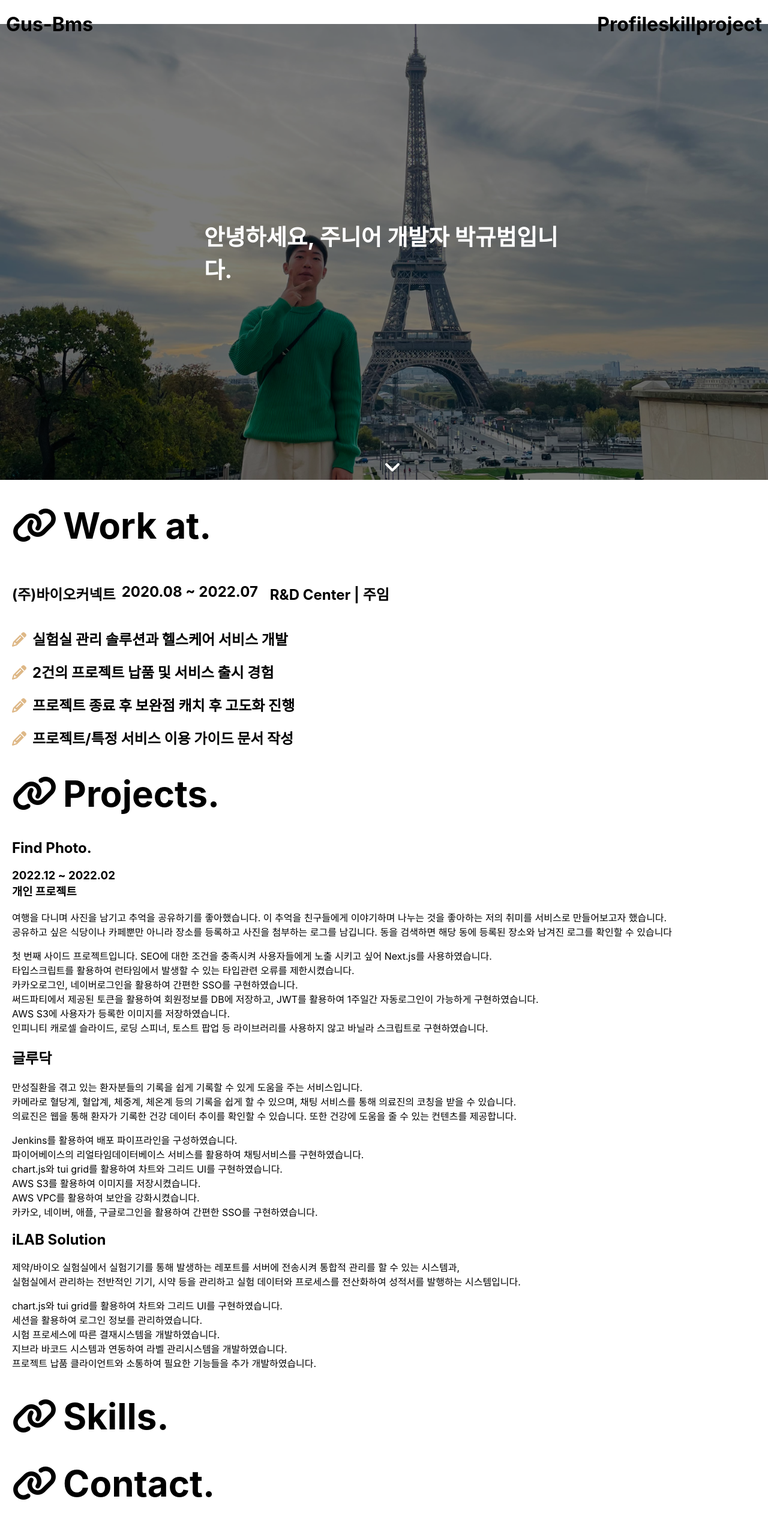
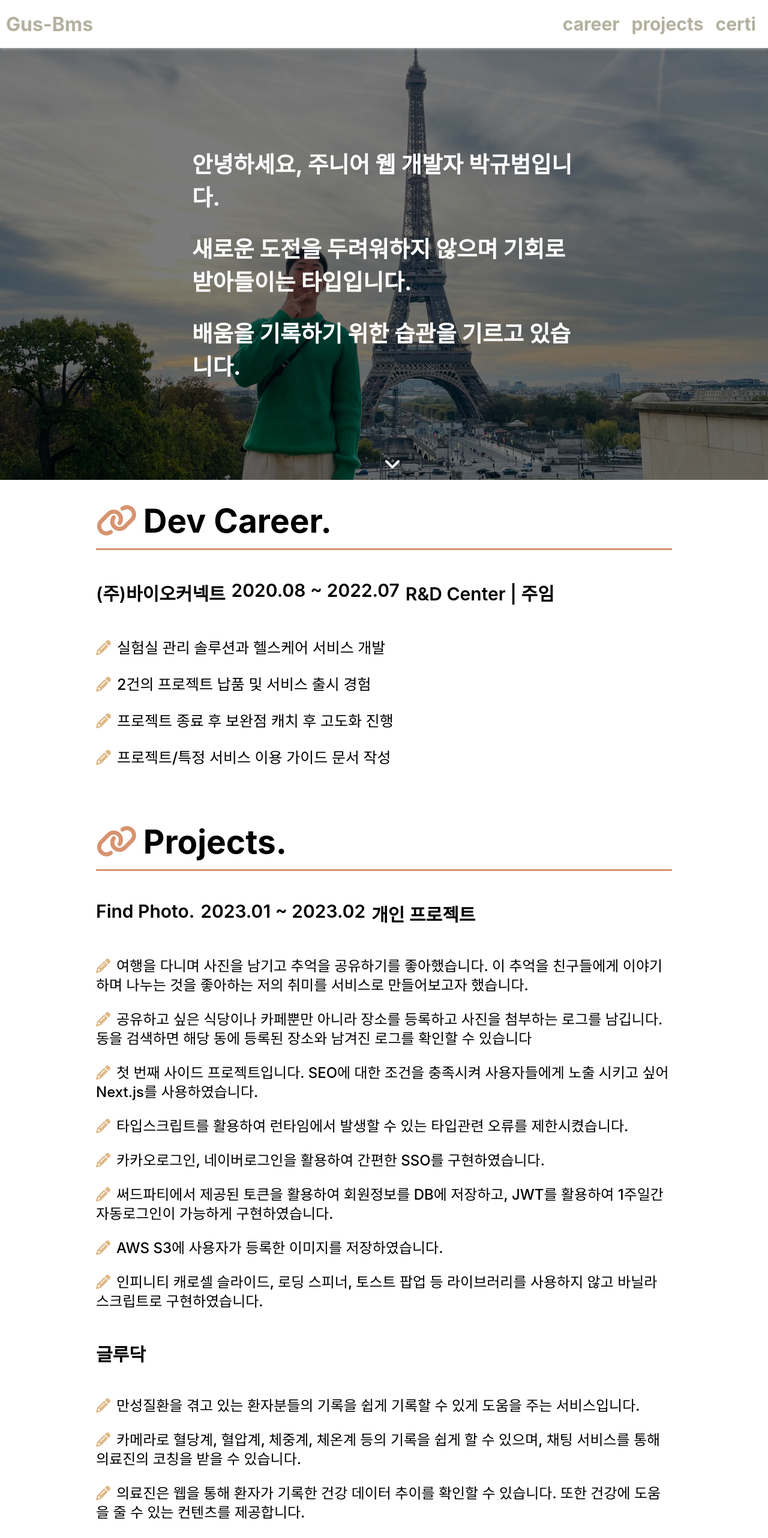
Before and after one commit to gus-bms/portfolio, a React (Create React App) app: page / in a window 1280 px wide. Shown: the top 2564 px of the page at 60% size. Built offline with nearby package versions, Linux system fonts and the light colour scheme.

Commit message:
1차 수정

```diff
--- a/src/App.tsx
+++ b/src/App.tsx
@@ -1,5 +1,6 @@
 import Header from './component/Header';
 import Main from './Main';
+import Footer from './component/Footer';
 import './App.scss';
 
 function App() {
@@ -7,7 +8,7 @@ function App() {
     <div className="App">
       <Header></Header>
       <Main></Main>
-
+      <Footer></Footer>
     </div>
   );
 }
--- a/src/Main.tsx
+++ b/src/Main.tsx
@@ -1,11 +1,10 @@
 import style from './styles/Main.module.scss'
-import { faAngleDown, faLink } from "@fortawesome/free-solid-svg-icons";
+import { faAngleDown } from "@fortawesome/free-solid-svg-icons";
 import { FontAwesomeIcon } from "@fortawesome/react-fontawesome";
+import { useEffect } from 'react';
 
 export default function Main() {
-  const classNameJoin = (className: string) => {
 
-  }
   return (
     <div className={style.main}>
       {/* profile 영역 */}
@@ -13,82 +12,83 @@ export default function Main() {
         <img className={style.box__img} src={'/assets/profile.jpg'} alt={''}>
         </img>
         <div className={style.text__intro}>
-          <h2>안녕하세요, 주니어 개발자 박규범입니다.</h2>
+          <h2>안녕하세요, 주니어 웹 개발자 박규범입니다.</h2>
+          <h2>새로운 도전을 두려워하지 않으며 기회로 받아들이는 타입입니다.</h2>
+          <h2>배움을 기록하기 위한 습관을 기르고 있습니다.</h2>
         </div>
         <FontAwesomeIcon icon={faAngleDown} size='2x' color='white' className={style.animate__bounce} />
       </div>
-      {/* 스킬 영역 */}
-      <div className={style.box__work}>
-        <h1>Work at.</h1>
+      {/* 경력 영역 */}
+      <article id='career' className={style.box__work}>
+        <h1>Dev Career.</h1>
+        <div>
           <div>
             <h2 className={style.resume__company}>(주)바이오커넥트</h2>
             <h2 className={style.resume__period}>2020.08 ~ 2022.07</h2>
             <h2 className={style.resume__rank}>R&D Center | 주임</h2>
           </div>
 
-        <h2 className={style.resume__result}>실험실 관리 솔루션과 헬스케어 서비스 개발</h2>
-        <h2 className={style.resume__result}>2건의 프로젝트 납품 및 서비스 출시 경험</h2>
-        <h2 className={style.resume__result}>프로젝트 종료 후 보완점 캐치 후 고도화 진행</h2>
-        <h2 className={style.resume__result}>프로젝트/특정 서비스 이용 가이드 문서 작성</h2>
+          <p className={style.resume__result}>실험실 관리 솔루션과 헬스케어 서비스 개발</p>
+          <p className={style.resume__result}>2건의 프로젝트 납품 및 서비스 출시 경험</p>
+          <p className={style.resume__result}>프로젝트 종료 후 보완점 캐치 후 고도화 진행</p>
+          <p className={style.resume__result}>프로젝트/특정 서비스 이용 가이드 문서 작성</p>
         </div>
-
-      <div className={style.box__project}>
+      </article>
+      {/* 프로젝트 영역 */}
+      <article id='projects' className={style.box__project}>
         <h1>Projects.</h1>
         <div>
+          <div>
             <h2 className={style.project__title}>Find Photo.</h2>
-          <h3 className={style.project__period}>2022.12 ~ 2022.02 <br /> 개인 프로젝트</h3>
+            <h2 className={style.project__period}>2023.01 ~ 2023.02 </h2>
+            <h2> 개인 프로젝트</h2>
+          </div>
           {/* <h2 className={style.project__url}>https://find-photo.vercel.app</h2> */}
-          <p className={style.project__intro}>
-            여행을 다니며 사진을 남기고 추억을 공유하기를 좋아했습니다. 이 추억을 친구들에게 이야기하며 나누는 것을 좋아하는 저의 취미를 서비스로 만들어보고자 했습니다. <br />
-            공유하고 싶은 식당이나 카페뿐만 아니라 장소를 등록하고 사진을 첨부하는 로그를 남깁니다. 동을 검색하면 해당 동에 등록된 장소와 남겨진 로그를 확인할 수 있습니다</p>
-          <p className={style.project__skill}>
-            첫 번째 사이드 프로젝트입니다. SEO에 대한 조건을 충족시켜 사용자들에게 노출 시키고 싶어  Next.js를 사용하였습니다.<br />
-            타입스크립트를 활용하여 런타임에서 발생할 수 있는 타입관련 오류를 제한시켰습니다. <br />
-            카카오로그인, 네이버로그인을 활용하여 간편한 SSO를 구현하였습니다. <br />
-            써드파티에서 제공된 토큰을 활용하여 회원정보를 DB에 저장하고, JWT를 활용하여 1주일간 자동로그인이 가능하게 구현하였습니다.<br />
-            AWS S3에 사용자가 등록한 이미지를 저장하였습니다.<br />
-            인피니티 캐로셀 슬라이드, 로딩 스피너, 토스트 팝업 등 라이브러리를 사용하지 않고 바닐라 스크립트로 구현하였습니다.
-          </p>
+          <p className={style.project__intro}>여행을 다니며 사진을 남기고 추억을 공유하기를 좋아했습니다. 이 추억을 친구들에게 이야기하며 나누는 것을 좋아하는 저의 취미를 서비스로 만들어보고자 했습니다.</p>
+          <p className={style.project__intro}>공유하고 싶은 식당이나 카페뿐만 아니라 장소를 등록하고 사진을 첨부하는 로그를 남깁니다. 동을 검색하면 해당 동에 등록된 장소와 남겨진 로그를 확인할 수 있습니다</p>
+          <p className={style.project__intro}>첫 번째 사이드 프로젝트입니다. SEO에 대한 조건을 충족시켜 사용자들에게 노출 시키고 싶어  Next.js를 사용하였습니다.</p>
+          <p className={style.project__intro}>타입스크립트를 활용하여 런타임에서 발생할 수 있는 타입관련 오류를 제한시켰습니다.</p>
+          <p className={style.project__intro}>카카오로그인, 네이버로그인을 활용하여 간편한 SSO를 구현하였습니다.</p>
+          <p className={style.project__intro}>써드파티에서 제공된 토큰을 활용하여 회원정보를 DB에 저장하고, JWT를 활용하여 1주일간 자동로그인이 가능하게 구현하였습니다.</p>
+          <p className={style.project__intro}>AWS S3에 사용자가 등록한 이미지를 저장하였습니다.</p>
+          <p className={style.project__intro}>인피니티 캐로셀 슬라이드, 로딩 스피너, 토스트 팝업 등 라이브러리를 사용하지 않고 바닐라 스크립트로 구현하였습니다.</p>
         </div>
         <div>
+          <div>
             <h2 className={style.project__title}>글루닥</h2>
-          <p className={style.project__intro}>
-            만성질환을 겪고 있는 환자분들의 기록을 쉽게 기록할 수 있게 도움을 주는 서비스입니다. <br />
-            카메라로 혈당계, 혈압계, 체중계, 체온계 등의 기록을 쉽게 할 수 있으며, 채팅 서비스를 통해 의료진의 코칭을 받을 수 있습니다. <br />
-            의료진은 웹을 통해 환자가 기록한 건강 데이터 추이를 확인할 수 있습니다. 또한 건강에 도움을 줄 수 있는 컨텐츠를 제공합니다.
-          </p>
-          <p className={style.project__skill}>
-            Jenkins를 활용하여 배포 파이프라인을 구성하였습니다. <br />
-            파이어베이스의 리얼타임데이터베이스 서비스를 활용하여 채팅서비스를 구현하였습니다.<br />
-            chart.js와 tui grid를 활용하여 차트와 그리드 UI를 구현하였습니다.<br />
-            AWS S3를 활용하여 이미지를 저장시켰습니다. <br />
-            AWS VPC를 활용하여 보안을 강화시켰습니다. <br />
-            카카오, 네이버, 애플, 구글로그인을 활용하여 간편한 SSO를 구현하였습니다. <br />
-          </p>
+          </div>
+          <p className={style.project__intro}>만성질환을 겪고 있는 환자분들의 기록을 쉽게 기록할 수 있게 도움을 주는 서비스입니다. </p>
+          <p className={style.project__intro}>카메라로 혈당계, 혈압계, 체중계, 체온계 등의 기록을 쉽게 할 수 있으며, 채팅 서비스를 통해 의료진의 코칭을 받을 수 있습니다. </p>
+          <p className={style.project__intro}>의료진은 웹을 통해 환자가 기록한 건강 데이터 추이를 확인할 수 있습니다. 또한 건강에 도움을 줄 수 있는 컨텐츠를 제공합니다. </p>
+          <p className={style.project__intro}>Jenkins를 활용하여 배포 파이프라인을 구성하였습니다. </p>
+          <p className={style.project__intro}> 파이어베이스의 리얼타임데이터베이스 서비스를 활용하여 채팅서비스를 구현하였습니다.</p>
+          <p className={style.project__intro}>chart.js와 tui grid를 활용하여 차트와 그리드 UI를 구현하였습니다.</p>
+          <p className={style.project__intro}>AWS S3를 활용하여 이미지를 저장시켰습니다. </p>
+          <p className={style.project__intro}>AWS VPC를 활용하여 보안을 강화시켰습니다. </p>
+          <p className={style.project__intro}>카카오, 네이버, 애플, 구글로그인을 활용하여 간편한 SSO를 구현하였습니다. </p>
           {/* <h2 className={style.project__url}>http://gludoc.com</h2> */}
         </div>
         <div>
+          <div>
             <h2 className={style.project__title}>iLAB Solution</h2>
-          <p className={style.project__intro}>
-            제약/바이오 실험실에서 실험기기를 통해 발생하는 레포트를 서버에 전송시켜 통합적 관리를 할 수 있는 시스템과, <br />
-            실험실에서 관리하는 전반적인 기기, 시약 등을 관리하고 실험 데이터와 프로세스를 전산화하여 성적서를 발행하는 시스템입니다. <br />
-          </p>
-          <p className={style.project__skill}>
-            chart.js와 tui grid를 활용하여 차트와 그리드 UI를 구현하였습니다.<br />
-            세션을 활용하여 로그인 정보를 관리하였습니다.<br />
-            시험 프로세스에 따른 결재시스템을 개발하였습니다.<br />
-            지브라 바코드 시스템과 연동하여 라벨 관리시스템을 개발하였습니다. <br />
-            프로젝트 납품 클라이언트와 소통하여 필요한 기능들을 추가 개발하였습니다. <br />
-          </p>
           </div>
+          <p className={style.project__intro}>실험실에서 실험기기를 통해 발생하는 레포트를 서버에 전송시켜 통합적 관리를 할 수 있는 시스템을 개발하였습니다.</p>
+          <p className={style.project__intro}>실험실에서 관리하는 전반적인 기기, 시약 등을 관리하고 실험 데이터와 프로세스를 전산화하여 성적서를 발행하는 시스템을 개발하였습니다.</p>
+          <p className={style.project__intro}>chart.js와 tui grid를 활용하여 차트와 그리드 UI를 구현하였습니다.</p>
+          <p className={style.project__intro}>세션을 활용하여 로그인 정보를 관리하였습니다.</p>
+          <p className={style.project__intro}>시험 프로세스에 따른 결재시스템을 개발하였습니다.</p>
+          <p className={style.project__intro}> 지브라 바코드 프린터와 연동하여 라벨 관리시스템을 개발하였습니다. </p>
+          <p className={style.project__intro}> 프로젝트 납품 클라이언트와 소통하여 필요한 기능들을 추가 개발하였습니다. </p>
         </div>
-
+      </article>
+      {/*
       <div className={style.box_skill}>
         <h1>Skills.</h1>
-      </div>
-      <div className={style.box__contact}>
-        <h1>Contact.</h1>
-      </div>
+      </div> */}
+      {/* <article className={style.box__contact}> */}
+      {/* <h1>Contact.</h1> */}
+
+      {/* </article> */}
     </div >
   )
 }
--- a/src/component/Header.tsx
+++ b/src/component/Header.tsx
@@ -1,17 +1,46 @@
+import { useEffect, useRef } from 'react'
 import style from '../styles/Header.module.scss'
 
 export default function Header() {
+  const pbRef = useRef<HTMLDivElement | null>(null);
 
   const handleLogo = () => {
     window.scrollTo({ top: 0, behavior: 'smooth' })
   }
 
+  const moveAnchor = (target: string) => {
+    const headerY = window.innerHeight * 0.1;
+    let locateY;
+    let el = document.getElementById(target);
+    if (el != null) {
+      locateY = window.scrollY + el?.getBoundingClientRect().top - headerY
+      window.scrollTo({ top: locateY, behavior: 'smooth' })
+    }
+  }
+
+  useEffect(() => {
+    window.onscroll = function () {
+      var winScroll = document.body.scrollTop || document.documentElement.scrollTop;
+      var height = document.documentElement.scrollHeight - document.documentElement.clientHeight;
+      var scrolled = (winScroll / height) * 100;
+      if (pbRef.current)
+        pbRef.current.style.width = scrolled + "%";
+    }
+  }, [])
+
   return (
-    <div className={style.box__header}>
-      <h1 onClick={handleLogo} className={style.logo}>Gus-Bms</h1>
-      <h1 style={{ marginLeft: 'auto' }}>Profile</h1>
-      <h1 style={{}}>skill</h1>
-      <h1 style={{ marginRight: '10px' }}>project</h1>
-    </div>
+    <>
+      <div className={style.box__header}>
+        <h1 onClick={handleLogo} className={style.logo}>Gus-Bms</h1>
+        <div className={style.box__menu} style={{ marginLeft: 'auto', display: 'flex' }}>
+          <h2 onClick={() => moveAnchor('career')}>career</h2>
+          <h2 onClick={() => moveAnchor('projects')} >projects</h2>
+          <h2 >certi</h2>
+        </div>
+      </div>
+      <div className={style.progress__container}>
+        <div ref={pbRef} className={style.progress__bar}></div>
+      </div>
+    </>
   )
 }
--- a/src/styles/Header.module.scss
+++ b/src/styles/Header.module.scss
@@ -1,21 +1,47 @@
 .box__header {
   display: flex;
+  align-items: center;
   justify-content: flex-start;
   position: fixed;
   background-color: white;
   top: 0;
   left: 0;
   right: 0;
-  height: 5vh;
+  height: 10vh;
   z-index: 2;
+  color: #b3b19f;
+  box-shadow: 0 1px 0.3rem rgba(195, 200, 196, 0.8);
 }
 
 .logo {
   margin-left: 10px;
   cursor: pointer;
+  transition: 0.3s linear;
+
+  &:hover {
+    color: black;
+  }
 }
 
-.header__right {
-  display: flex;
-  // padding-right: 1vw;
+.box__menu > h2 {
+  text-decoration-line: none;
+  margin-right: 20px;
+  font-size: 30px;
+  color: #b3b19f;
+  cursor: pointer;
 }
+
+.progress__container {
+  position: fixed;
+  top: 10vh;
+  width: 100%;
+  height: 3px;
+  z-index: 2;
+  background-color: transparent;
+}
+
+.progress__bar {
+  width: 0;
+  height: 3px;
+  background-color: blueviolet;
+}
--- a/src/styles/Main.module.scss
+++ b/src/styles/Main.module.scss
@@ -1,33 +1,13 @@
 @import "./mixin";
 .main {
-  margin-top: 5vh;
-}
-
-.main > div > h1,
-h2,
-h3,
-p {
-  margin-left: 20px;
-  text-align: left;
-}
-
-.main > div > h1 {
-  font-size: 60px;
-  text-align: left;
-}
-
-.main > div > h1::before {
-  content: "\f0c1";
-  font-family: "Font Awesome 5 Free";
-  font-weight: 900;
-  margin-right: 10px;
+  margin-top: 10vh;
 }
 
 .box__profile {
   display: flex;
   position: relative;
   background-color: black;
-  height: 95vh;
+  height: 90vh;
   width: 100%;
 }
 
@@ -45,6 +25,7 @@ p {
   left: 50%;
   transform: translate(-50%, -50%);
   color: white;
+  text-align: left;
 }
 
 .animate__bounce {
@@ -55,23 +36,46 @@ p {
   animation: bounce 0.4s ease infinite alternate;
 }
 
-.box__work {
+/* 공통 영역 */
+article {
+  margin-left: 20vh;
+  margin-right: 20vh;
   text-align: left;
+  margin-bottom: 10vh;
 }
 
-.box__work > div {
+article > h1 {
+  font-size: 55px;
+  margin: 3vh 0 3vh;
+  border-bottom: rgb(216, 147, 112) solid;
+  line-height: 11vh;
+  min-height: 90px;
+}
+
+article > h1::before {
+  content: "\f0c1";
+  color: rgb(216, 147, 112);
+  font-family: "Font Awesome 5 Free";
+  font-weight: 900;
+  margin-right: 10px;
+}
+
+article > div > div {
   display: flex;
 }
 
-.resume__period {
-  margin-left: 10px;
+article > div > div > h2 {
+  font-size: 30px;
+  font-weight: 600;
+  margin-right: 10px;
 }
 
-.resume__rank {
+/* 경력 영역 */
+.resume__result {
+  font-size: 25px;
+  font-weight: 500;
 }
 
-.resume__result {
-}
 .resume__result::before {
   content: "\f303";
   color: burlywood;
@@ -79,15 +83,31 @@ p {
   font-weight: 900;
   margin-right: 10px;
 }
-.box__skill {
+
+/* 프로젝트 영역 */
+.box__project > div > h2 {
+  font-size: 30px;
 }
 
-.box__project {
+.project__intro::before {
+  content: "\f303";
+  color: burlywood;
+  font-family: "Font Awesome 5 Free";
+  font-weight: 900;
+  margin-right: 10px;
 }
 
-.box__contact {
+.box__project > div > p {
+  font-size: x-large;
+  font-weight: 500;
+  line-height: 32px;
 }
 
+.box__contact > h2 {
+  display: flex;
+  align-items: center;
+}
+/* 애니메이션 영역 */
 @keyframes bounce {
   0% {
     top: 90%;
@@ -101,10 +121,20 @@ p {
   .profile__box {
     display: block;
   }
+  /* 공통 영역 */
+  article {
+    margin-left: 5vh;
+    margin-right: 5vh;
+  }
 }
 
 @include tablet {
   .profile__box {
     display: block;
   }
+
+  article {
+    margin-left: 5vh;
+    margin-right: 5vh;
+  }
 }
```
Also changed, not shown: src/component/Footer.tsx (added, +19 -0 lines), src/styles/Footer.module.scss (added, +21 -0 lines). Lines whose indentation alone changed are shown as unchanged.
